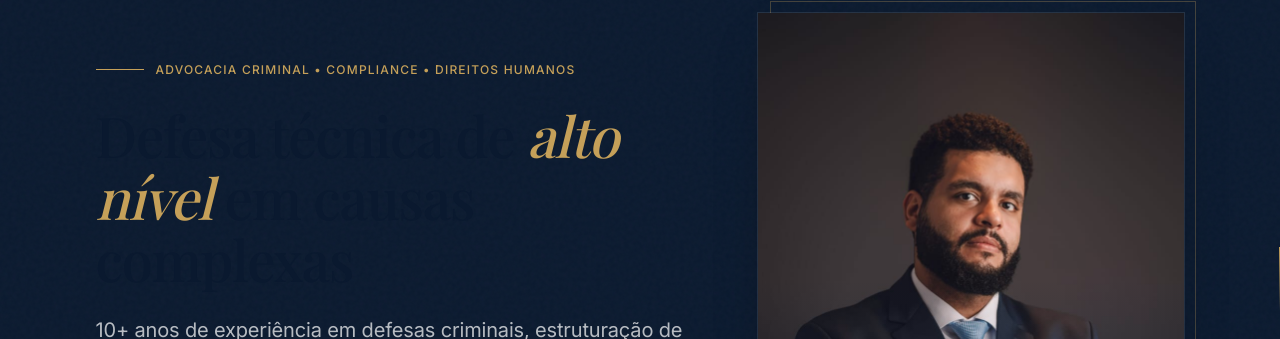
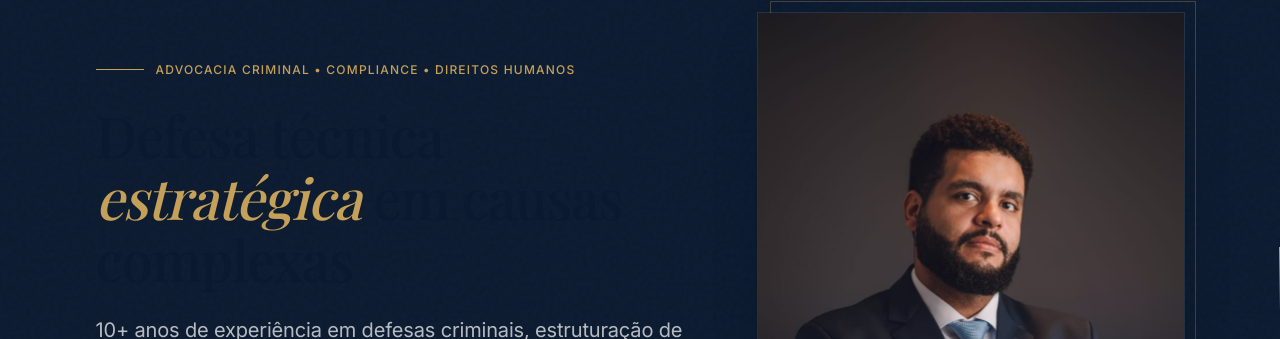
Before and after one commit to ViniciusGavioli/marcelo-colen-site, a Next.js app: page / in a window 1280 px wide. Shown: the part 195-534 px from the top of the page. Built offline with nearby package versions, Linux system fonts and the light colour scheme; no server answers; a web font is replaced by a local one.

Commit message:
polish: checklist final - hero overlay, headline acao, remove 'em breve'

```diff
--- a/src/app/page.tsx
+++ b/src/app/page.tsx
@@ -32,6 +32,8 @@ export default function HomePage() {
 
       {/* Hero Section - Editorial Premium */}
       <section className="relative min-h-[85vh] flex items-center bg-navy overflow-hidden bg-editorial">
+        {/* Dark overlay for better text readability */}
+        <div className="absolute inset-0 bg-black/30" />
         {/* Subtle gradient overlay */}
         <div className="absolute inset-0 bg-linear-to-br from-navy-deep via-navy to-navy/95" />
 
@@ -52,8 +54,8 @@ export default function HomePage() {
 
               {/* Main headline - Serif editorial */}
               <h1 className="font-serif text-4xl md:text-5xl lg:text-6xl font-medium tracking-tight mb-6 text-white leading-[1.1]">
-                Defesa técnica de{" "}
-                <span className="italic text-bronze">alto nível</span>{" "}
+                Defesa técnica{" "}
+                <span className="italic text-bronze">estratégica</span>{" "}
                 em causas complexas
               </h1>
 
--- a/src/lib/constants.ts
+++ b/src/lib/constants.ts
@@ -72,7 +72,7 @@ export const FOOTER_LINKS = {
 // Mensagens padrão
 export const DEFAULT_MESSAGES = {
   whatsapp: "Olá! Gostaria de mais informações sobre os serviços jurídicos.",
-  formSuccess: "Mensagem enviada com sucesso! Entraremos em contato em breve.",
+  formSuccess: "Mensagem enviada com sucesso! Retornaremos em até 24 horas úteis.",
   formError: "Erro ao enviar mensagem. Por favor, tente novamente.",
 } as const;
 
--- a/src/lib/cotas-data.ts
+++ b/src/lib/cotas-data.ts
@@ -332,7 +332,7 @@ export const FORM_OPTIONS = {
     { value: "outro", label: "Outro" },
   ],
   situation: [
-    { value: "banca", label: "Vou passar pela banca em breve" },
+    { value: "banca", label: "Ainda vou passar pela banca (preparação prévia)" },
     { value: "indeferido", label: "Fui indeferido na banca" },
     { value: "recurso_negado", label: "Meu recurso foi negado" },
     { value: "outro", label: "Outra situação" },
```
